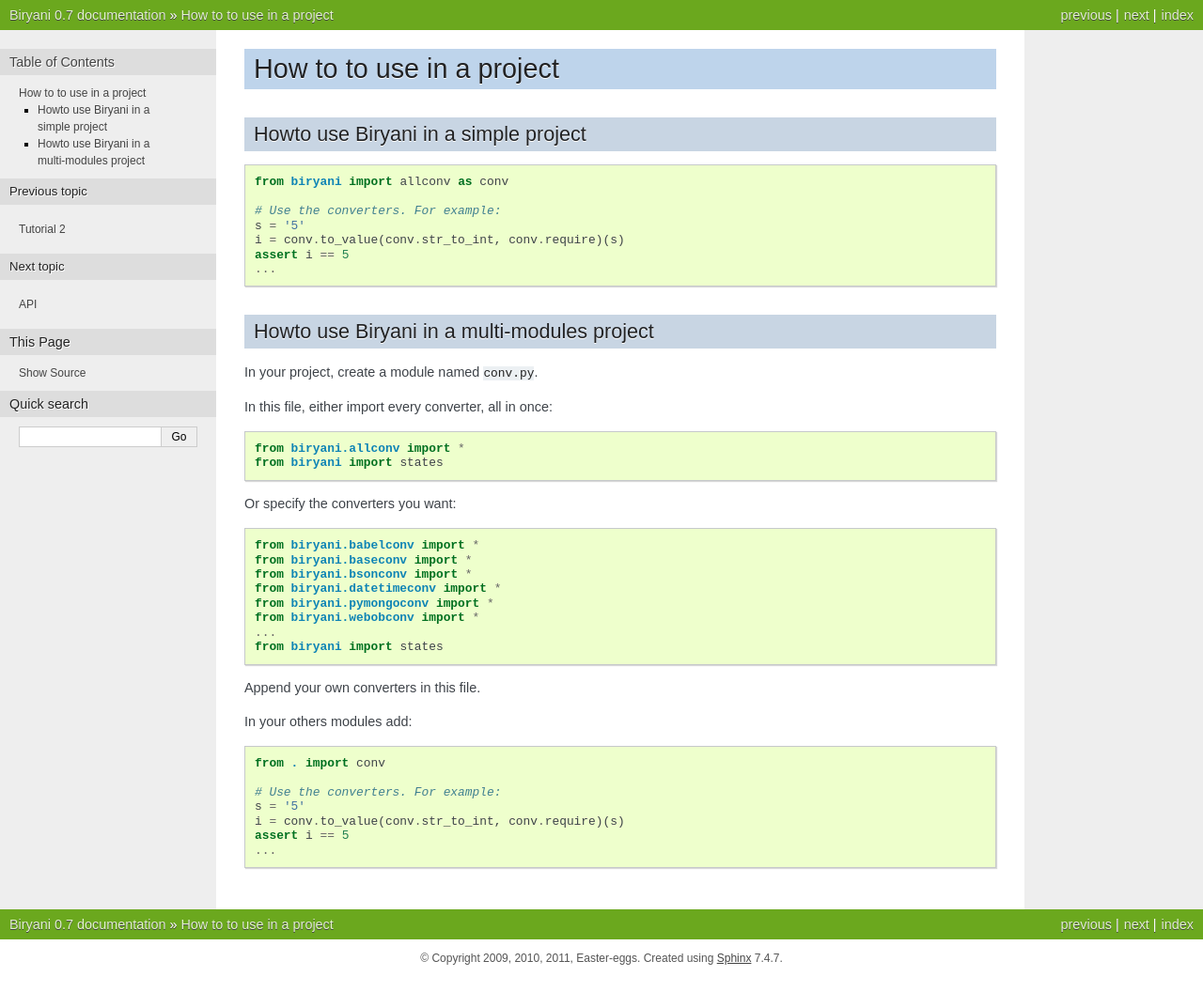
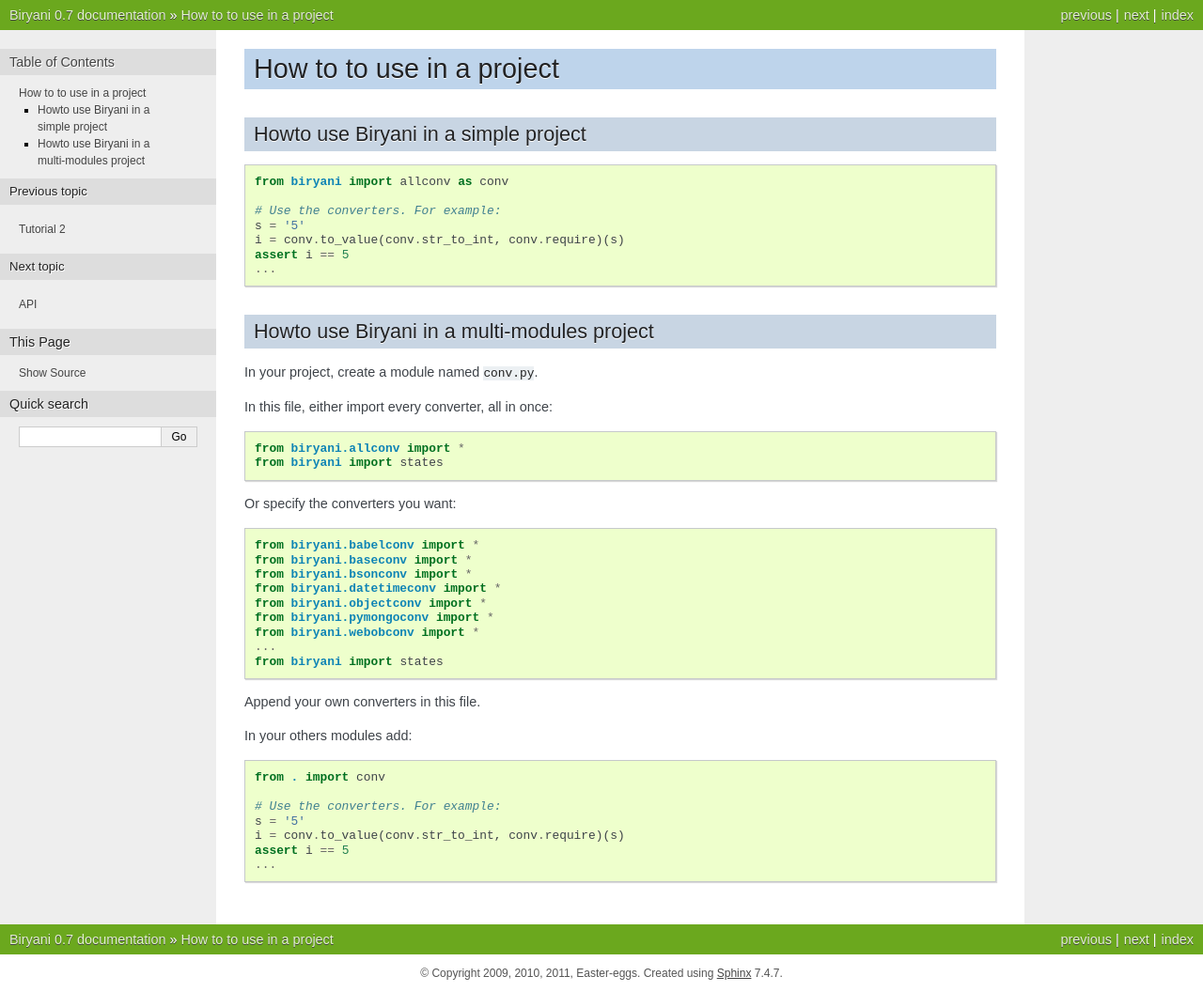
Before and after one commit to openfisca/biryani, a Sphinx documentation site: the page built from docs/source/how-to-use.rst, in a window 1280 px wide. Shown: the whole page at 94% size. Built offline with Sphinx 7.4.7, drawn with Linux system fonts in a browser that asks for light colours.

Commit message:
Add missing import in "How to use Biryani" doc.

```diff
--- a/docs/source/how-to-use.rst
+++ b/docs/source/how-to-use.rst
@@ -34,6 +34,7 @@
     from biryani.baseconv import *
     from biryani.bsonconv import *
     from biryani.datetimeconv import *
+    from biryani.objectconv import *
     from biryani.pymongoconv import *
     from biryani.webobconv import *
     ...
```
